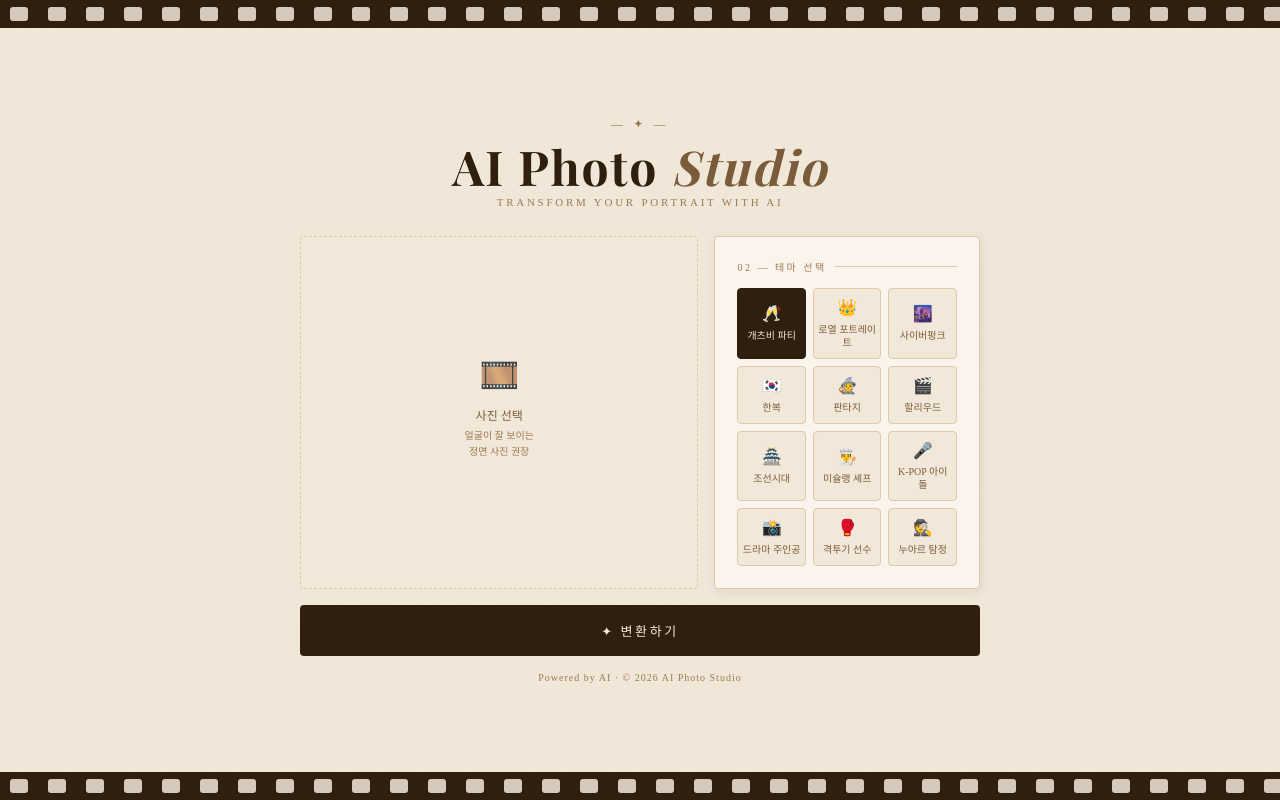
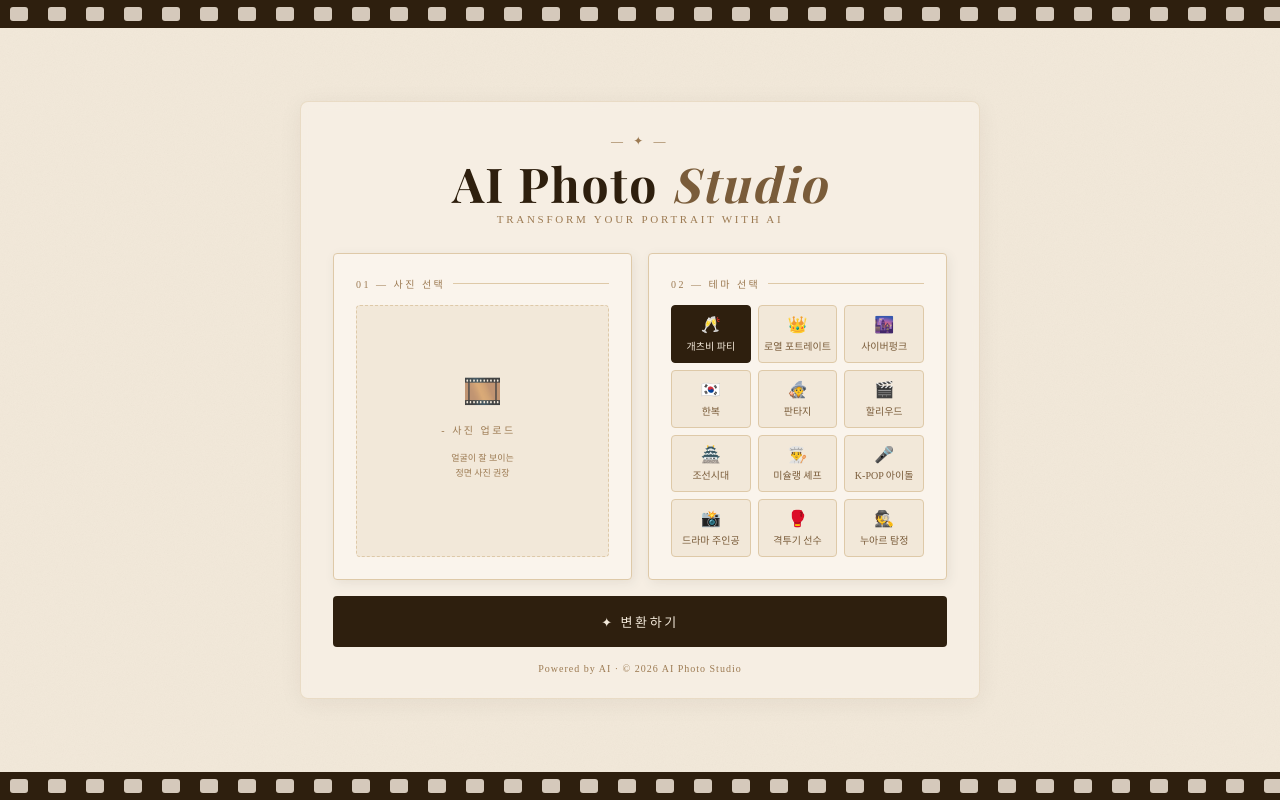
Before and after one commit to Jenny5789/photo-ai, a Flask app: page / in a window 1280 px wide. Run offline with Flask 3, Linux system fonts and the light colour scheme; some web fonts are replaced.

Commit message:
update UI layout

```diff
--- a/templates/index.html
+++ b/templates/index.html
@@ -27,10 +27,9 @@
             flex-direction: column;
             align-items: center;
             justify-content: center;
-            padding: 52px 20px 52px;
+            padding: 52px 20px;
         }
 
-        /* 필름 스트립 */
         .film-strip-top, .film-strip-bottom {
             position: fixed;
             left: 0; right: 0;
@@ -52,9 +51,17 @@
             opacity: 0.85;
         }
 
-        .container { width: 100%; max-width: 680px; }
+        .container {
+            width: 100%;
+            max-width: 680px;
+            background: rgba(250, 244, 236, 0.6);
+            border: 1px solid rgba(222, 201, 168, 0.5);
+            border-radius: 8px;
+            padding: 32px 32px 24px;
+            box-shadow: 0 4px 24px rgba(46, 31, 14, 0.06);
+            backdrop-filter: blur(4px);
+        }
 
-        /* 헤더 */
         .header {
             text-align: center;
             margin-bottom: 28px;
@@ -84,7 +91,6 @@
             text-transform: uppercase;
         }
 
-        /* 카드 */
         .card {
             background: var(--light);
             border: 1px solid var(--tan);
@@ -92,6 +98,7 @@
             padding: 22px;
             box-shadow: 2px 3px 12px rgba(46,31,14,0.08);
         }
+
         .card-label {
             font-size: 10px;
             letter-spacing: 0.25em;
@@ -109,19 +116,26 @@
             background: var(--tan);
         }
 
-        /* 메인 그리드: 좌(업로드) 우(테마) */
         .main-grid {
             display: grid;
-            grid-template-columns: 3fr 2fr;
+            grid-template-columns: 1fr 1fr;
             gap: 16px;
             margin-bottom: 16px;
         }
 
-        /* 업로드 영역 */
+        .upload-card {
+            background: var(--light);
+            border: 1px solid var(--tan);
+            border-radius: 4px;
+            padding: 22px;
+            box-shadow: 2px 3px 12px rgba(46,31,14,0.08);
+            display: flex;
+            flex-direction: column;
+        }
+
         .upload-area {
             border: 1.5px dashed var(--tan);
             border-radius: 4px;
-            padding: 28px 16px;
             cursor: pointer;
             transition: all 0.3s ease;
             background: var(--cream);
@@ -131,7 +145,9 @@
             align-items: center;
             justify-content: center;
             text-align: center;
-            min-height: 200px;
+            min-height: 180px;
+            flex: 1;
+            overflow: hidden;
         }
         .upload-area:hover { border-color: var(--brown); background: #EDE0CC; }
         .upload-area input[type="file"] {
@@ -140,11 +156,19 @@
             width: 100%; height: 100%;
         }
         .upload-icon { font-size: 32px; margin-bottom: 12px; }
-        .upload-text { font-size: 12px; color: var(--brown); margin-bottom: 4px; }
-        .upload-hint { font-size: 10px; color: var(--mid); line-height: 1.6; }
-        .file-name { font-size: 10px; color: var(--dark); margin-top: 10px; word-break: break-all; }
+        .upload-hint { font-size: 9px; color: var(--mid); line-height: 1.6; }
+        .file-name {
+            font-size: 10px; color: var(--dark);
+            margin-top: 10px; word-break: break-all;
+        }
 
-        /* 테마 그리드 (우측) */
+        #previewImg {
+            max-width: 70%;
+            max-height: 70%;
+            object-fit: cover;
+            border-radius: 8px;
+        }
+
         .theme-grid {
             display: grid;
             grid-template-columns: repeat(3, 1fr);
@@ -162,6 +186,7 @@
             transition: all 0.2s ease;
             text-align: center;
             line-height: 1.3;
+            word-break: keep-all;
         }
         .theme-btn:hover { border-color: var(--brown); background: #EDE0CC; }
         .theme-btn.active {
@@ -171,7 +196,6 @@
         }
         .theme-btn .emoji { display: block; font-size: 16px; margin-bottom: 4px; }
 
-        /* 변환 버튼 */
         .submit-btn {
             width: 100%;
             padding: 16px;
@@ -189,7 +213,6 @@
         .submit-btn:hover { background: var(--brown); }
         .submit-btn:disabled { opacity: 0.4; cursor: not-allowed; }
 
-        /* 로딩 */
         .loading {
             display: none;
             text-align: center;
@@ -223,7 +246,6 @@
             letter-spacing: 0.1em;
         }
 
-        /* 모바일 */
         @media (max-width: 520px) {
             .title { font-size: 34px; }
             .main-grid { grid-template-columns: 1fr; }
@@ -242,20 +264,21 @@
         </div>
 
         <form action="/upload" method="POST" enctype="multipart/form-data" id="uploadForm">
-
-            <!-- 좌: 업로드 / 우: 테마 -->
             <div class="main-grid">
 
                 <!-- 좌측: 사진 업로드 -->
+                <div class="upload-card">
+                    <div class="card-label">01 — 사진 선택</div>
                     <div class="upload-area" id="uploadArea">
                         <input type="file" name="photo" accept="image/*" id="fileInput">
-                    <img id="previewImg" src="" alt="" style="display:none; width:100%; height:100%; object-fit:cover; border-radius:4px; position:absolute; inset:0;">
+                        <img id="previewImg" src="" alt="" style="display:none;">
                         <div id="uploadPlaceholder">
                             <div class="upload-icon">🎞️</div>
-                        <p class="upload-text">사진 선택</p>
+                            <div class="card-label">- 사진 업로드</div>
                             <p class="upload-hint">얼굴이 잘 보이는<br>정면 사진 권장</p>
                         </div>
                         <p class="file-name" id="fileName"></p>
+                    </div>
                 </div>
 
                 <!-- 우측: 테마 선택 -->
@@ -280,7 +303,6 @@
 
             <!-- 변환 버튼 -->
             <button type="submit" class="submit-btn" id="submitBtn">✦ 변환하기</button>
-
             <input type="hidden" name="theme" id="themeInput" value="gatsby">
         </form>
 
@@ -310,11 +332,7 @@
         document.getElementById('fileInput').addEventListener('change', function() {
             const file = this.files[0];
             if (!file) return;
-
-            // 파일명 표시
             document.getElementById('fileName').textContent = '✓ ' + file.name;
-
-            // 미리보기
             const reader = new FileReader();
             reader.onload = function(e) {
                 const img = document.getElementById('previewImg');
@@ -322,10 +340,7 @@
                 img.src = e.target.result;
                 img.style.display = 'block';
                 placeholder.style.display = 'none';
-                document.getElementById('fileName').style.zIndex = '10';
-                document.getElementById('fileName').style.position = 'relative';
-                document.getElementById('fileName').style.color = '#fff';
-                document.getElementById('fileName').style.textShadow = '0 1px 4px rgba(0,0,0,0.6)';
+                document.getElementById('fileName').style.color = '#2E1F0E';
             };
             reader.readAsDataURL(file);
         });
```
Lines whose indentation alone changed are shown as unchanged.
